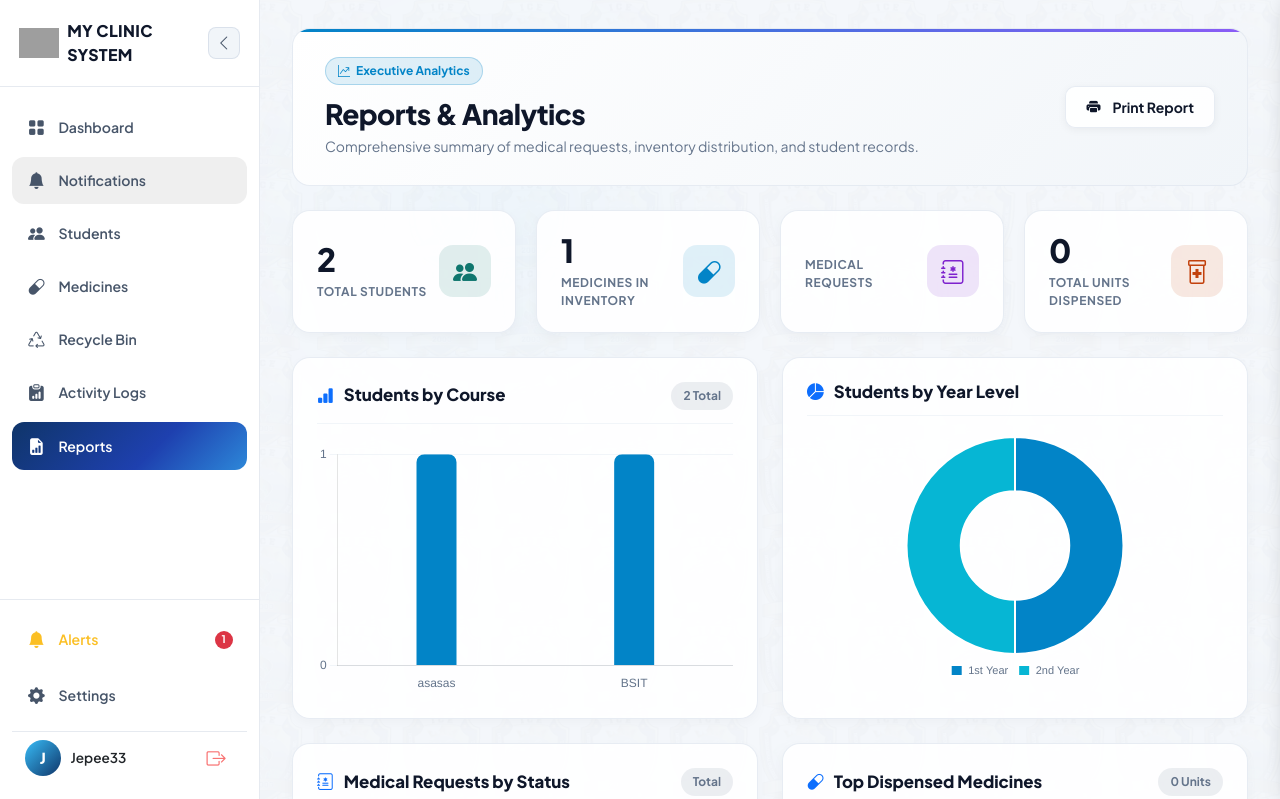
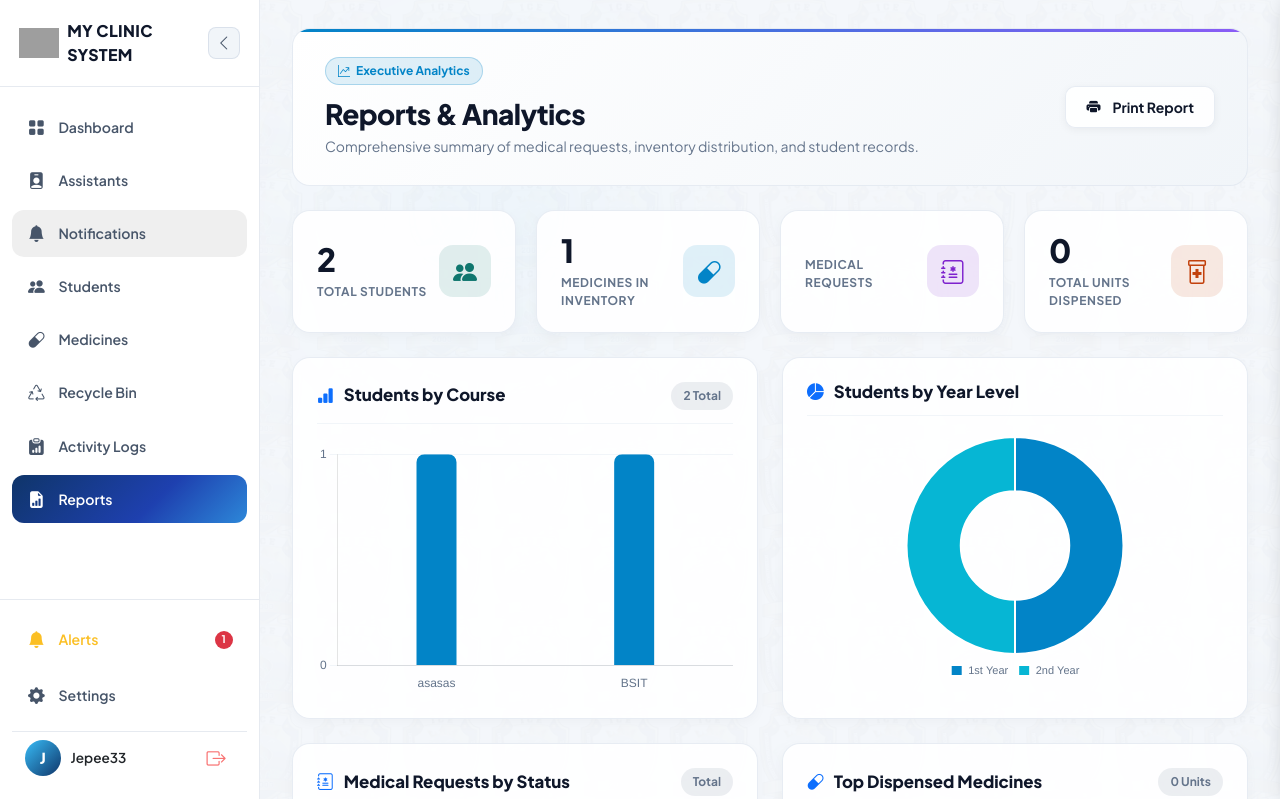
Before and after one commit to jepeebrillantes1234-arch/clinic-management, a Django app: page /reports/ in a window 1280 px wide. Shown: the top 799 px of the page. Run offline with Django 5.2, Linux system fonts and the light colour scheme; a user stored in the database is signed in; data comes from the database, SQL or seed files in the repository; both versions use the stored data as it was after the commit; data that the repository does not hold is empty; grey boxes are pictures that could not be loaded.

Commit message:
Update system features and views

```diff
--- a/clinic/templates/clinic/base.html
+++ b/clinic/templates/clinic/base.html
@@ -596,9 +596,12 @@
                         <i class="bi bi-grid-fill"></i>
                         <span>Dashboard</span>
                     </a>
-                                    {% if user.is_authenticated and user.profile.role == 'admin' %}
-                <button class="nav-item-link w-100 border-0 text-start" type="button" id="notifBellBtn"
-                    title="Notifications">
+                    {% if user.is_authenticated and user.profile.role == 'admin' %}
+                    <a href="{% url 'nurse_list' %}"
+                        class="nav-item-link {% if request.resolver_match.url_name == 'nurse_list' or request.resolver_match.url_name == 'nurse_detail' %}active{% endif %}"
+                        title="Assistants"><i class="bi bi-person-badge-fill"></i><span>Assistants</span></a>
+                    <button class="nav-item-link w-100 border-0 text-start" type="button" id="notifBellBtn"
+                        title="Notifications">
                     <i class="bi bi-bell-fill"></i><span>Notifications</span>
                     {% if nav_unread_notification_count %}
                     <span class="badge rounded-pill bg-danger ms-auto">
```
Also changed, not shown: db.sqlite3.
